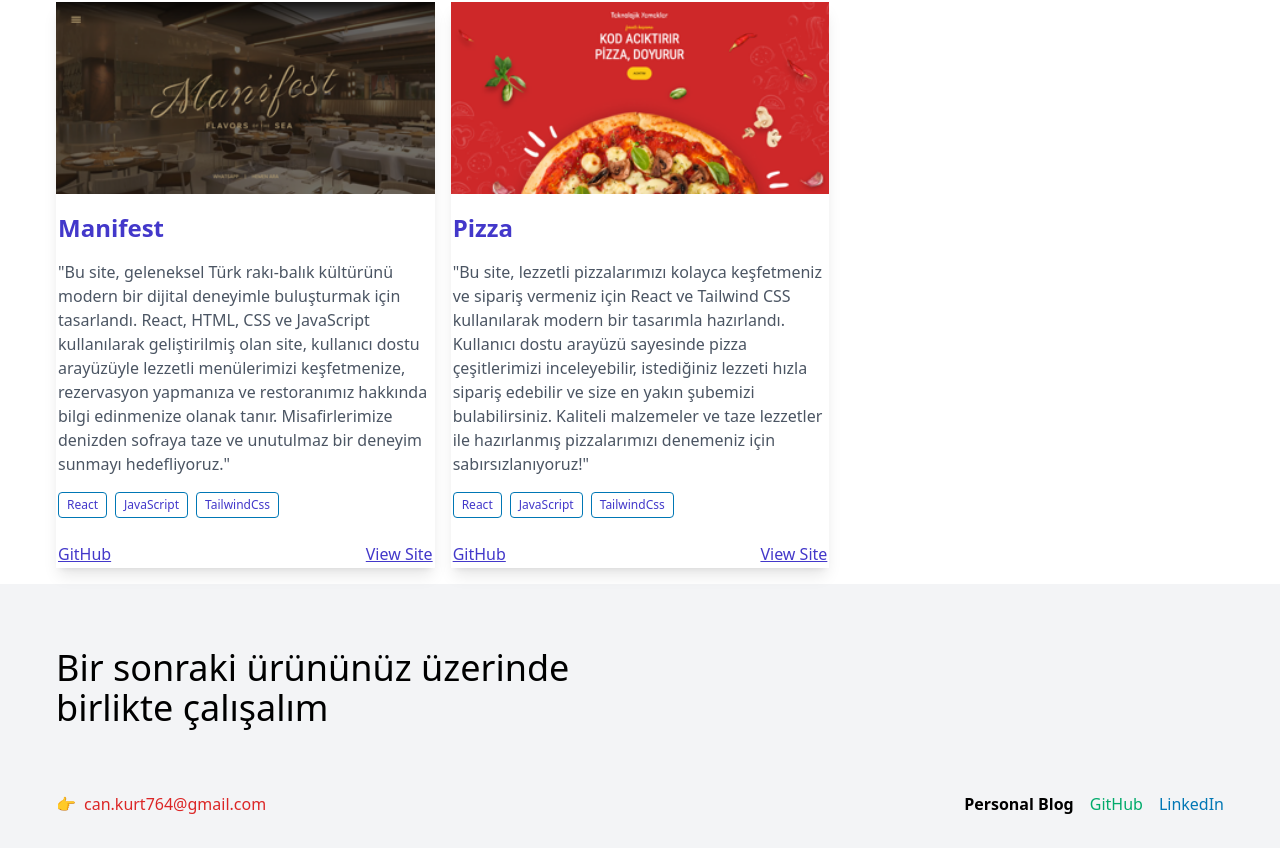
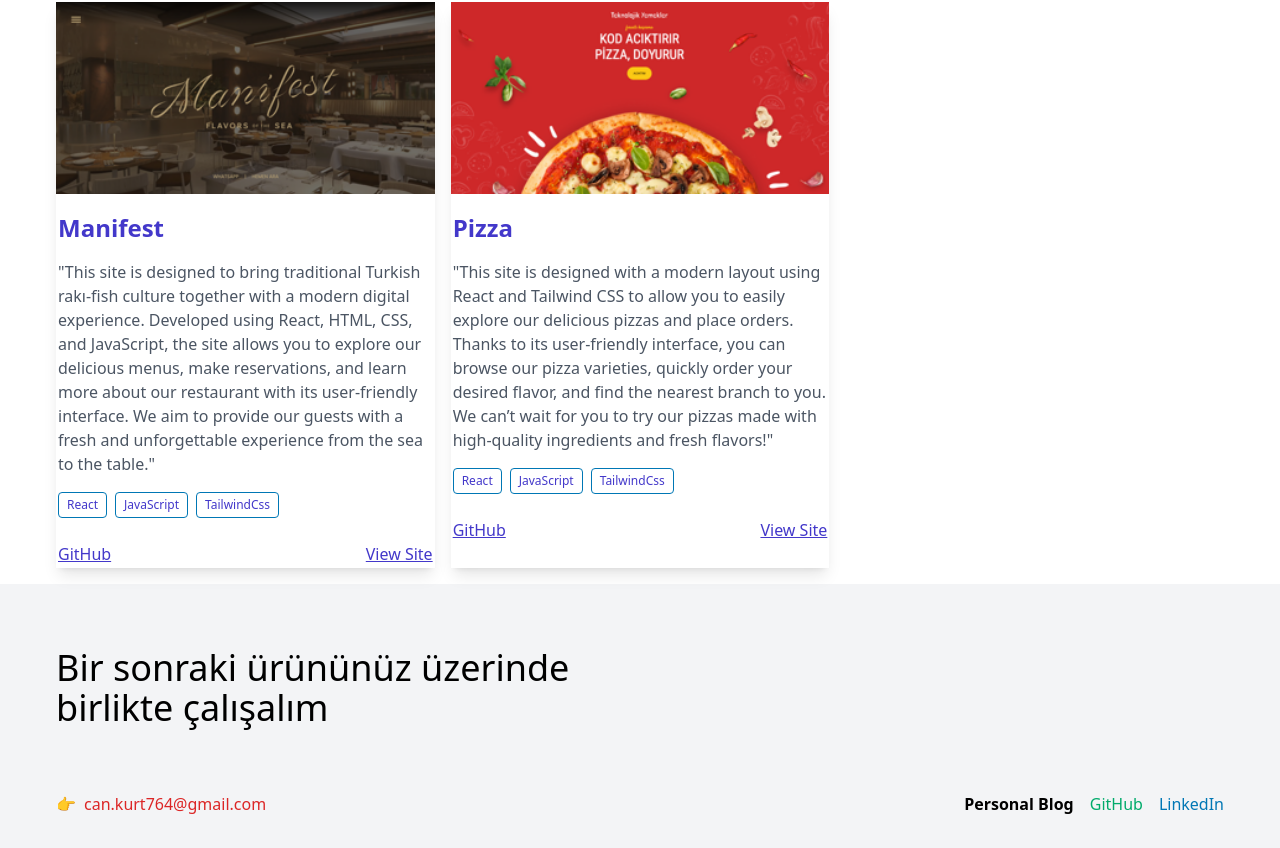
Before and after one commit to kurtemrecan/my-portfolio-site, a React (Vite) app: page / in a window 1280 px wide. Shown: the part 1550-2398 px from the top of the page. Built offline with nearby package versions, Linux system fonts and the light colour scheme.

Commit message:
fixed projectData.js

```diff
--- a/src/data/projectsData.js
+++ b/src/data/projectsData.js
@@ -6,7 +6,7 @@ const projectsData = [
     id: 1,
     title: 'Manifest',
     description:
-      '"Bu site, geleneksel Türk rakı-balık kültürünü modern bir dijital deneyimle buluşturmak için tasarlandı. React, HTML, CSS ve JavaScript kullanılarak geliştirilmiş olan site, kullanıcı dostu arayüzüyle lezzetli menülerimizi keşfetmenize, rezervasyon yapmanıza ve restoranımız hakkında bilgi edinmenize olanak tanır. Misafirlerimize denizden sofraya taze ve unutulmaz bir deneyim sunmayı hedefliyoruz."',
+      '"This site is designed to bring traditional Turkish rakı-fish culture together with a modern digital experience. Developed using React, HTML, CSS, and JavaScript, the site allows you to explore our delicious menus, make reservations, and learn more about our restaurant with its user-friendly interface. We aim to provide our guests with a fresh and unforgettable experience from the sea to the table."',
     image: project1,
     gihubLink: 'https://github.com/kurtemrecan/manifest.git',
     siteLink: 'https://manifest-fawn.vercel.app',
@@ -16,7 +16,7 @@ const projectsData = [
     id: 2,
     title: 'Pizza',
     description:
-      '"Bu site, lezzetli pizzalarımızı kolayca keşfetmeniz ve sipariş vermeniz için React ve Tailwind CSS kullanılarak modern bir tasarımla hazırlandı. Kullanıcı dostu arayüzü sayesinde pizza çeşitlerimizi inceleyebilir, istediğiniz lezzeti hızla sipariş edebilir ve size en yakın şubemizi bulabilirsiniz. Kaliteli malzemeler ve taze lezzetler ile hazırlanmış pizzalarımızı denemeniz için sabırsızlanıyoruz!"',
+      '"This site is designed with a modern layout using React and Tailwind CSS to allow you to easily explore our delicious pizzas and place orders. Thanks to its user-friendly interface, you can browse our pizza varieties, quickly order your desired flavor, and find the nearest branch to you. We can’t wait for you to try our pizzas made with high-quality ingredients and fresh flavors!"',
     image: project2,
     gihubLink: 'https://github.com/kurtemrecan/bol-malzemos.git',
     siteLink: 'https://bol-malzemos.vercel.app/',
```
